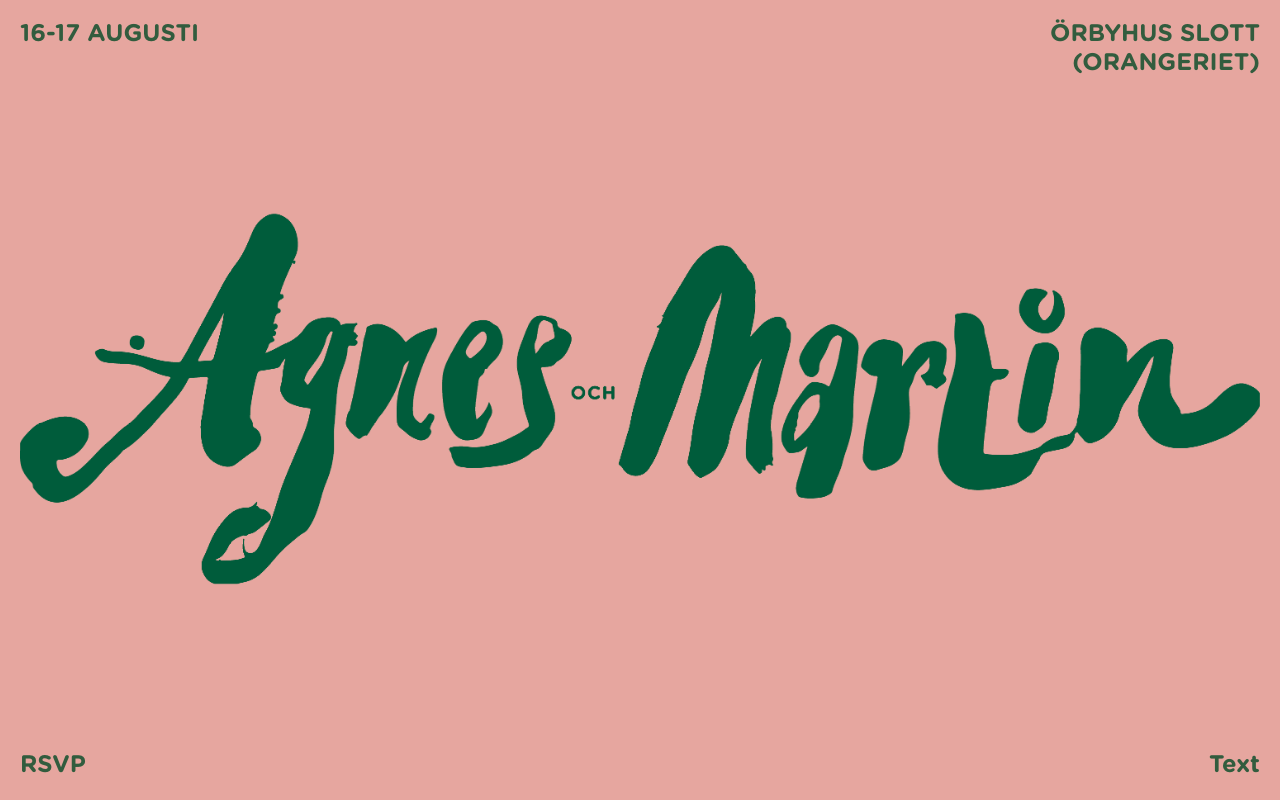
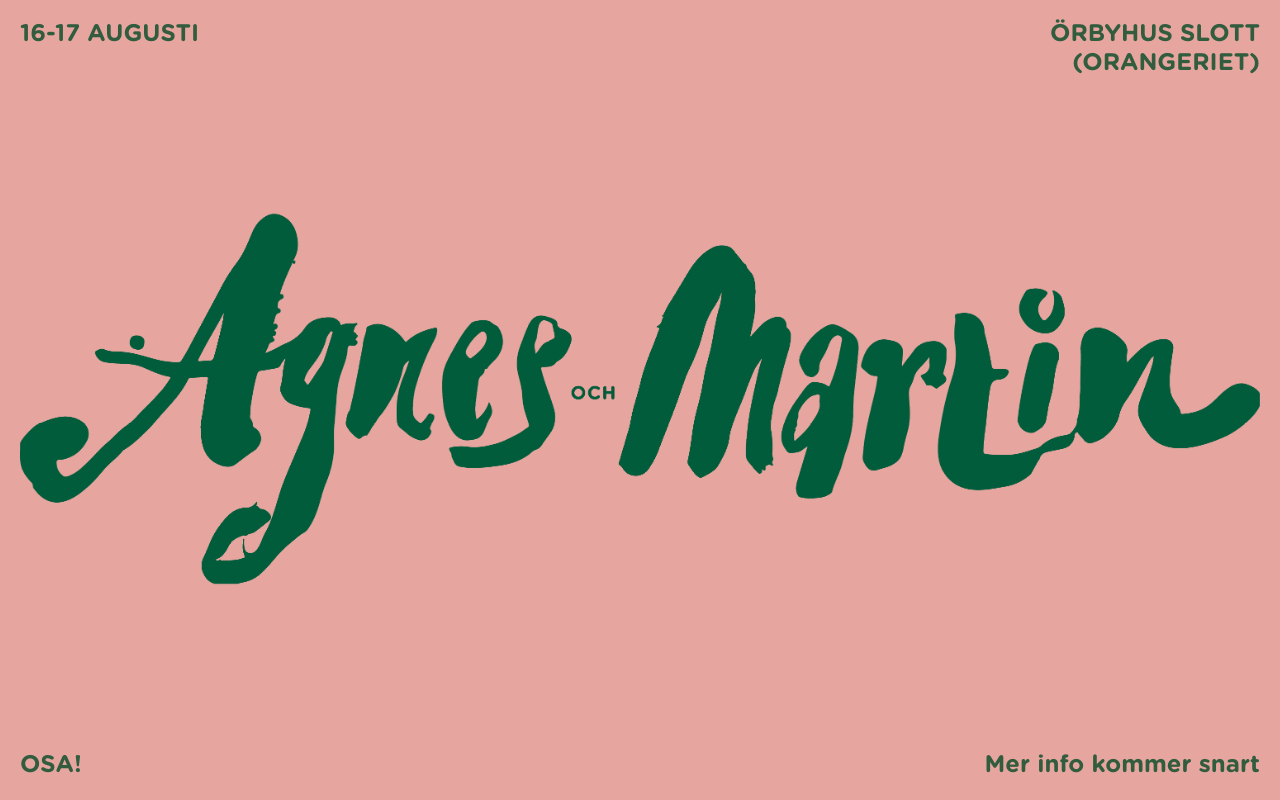
Before and after one commit to agshu/agnesochmartin, a React (Create React App) app: page / in a window 1280 px wide. Built offline with nearby package versions, Linux system fonts and the light colour scheme.

Commit message:
design fixes

```diff
--- a/src/startpage.jsx
+++ b/src/startpage.jsx
@@ -32,8 +32,8 @@ export const Startpage = () => {
           (ORANGERIET)
         </a>
       </div>
-      <span className="bottom-left">RSVP</span>
-      <span className="bottom-right">Text</span>
+      <span className="bottom-left">OSA!</span>
+      <span className="bottom-right">Mer info kommer snart</span>
       <img src={Namn} className="image parallax floating" />
     </div>
   );
```
